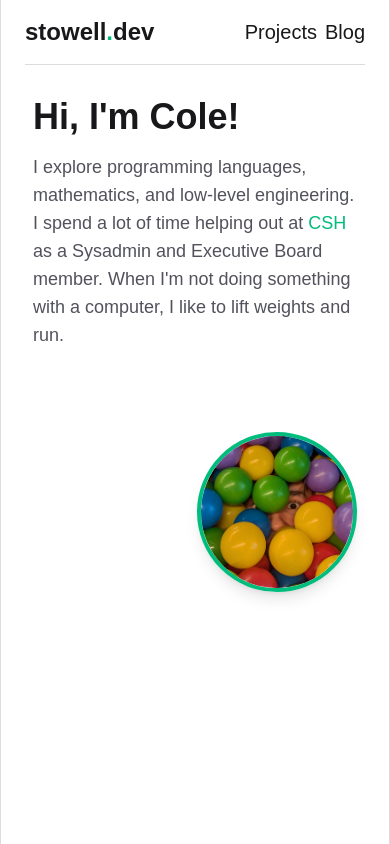
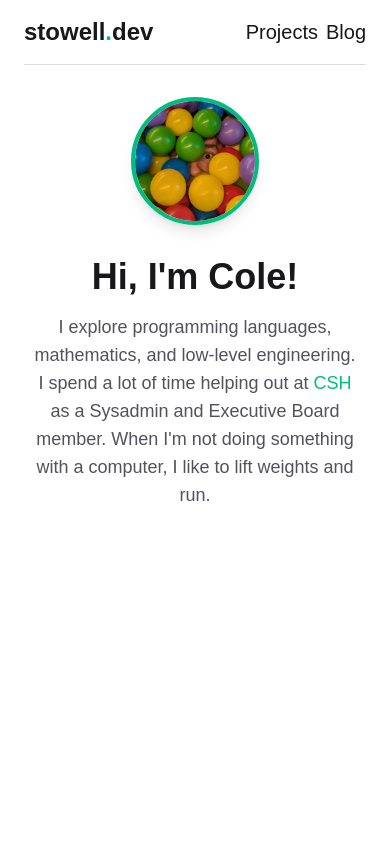
Before and after one commit to costowell/website, a SvelteKit app: page / in a window 390 px wide. Built offline with nearby package versions, Linux system fonts and the light colour scheme; some icons are missing.

Commit message:
fix: home page on mobile

```diff
--- a/src/routes/+layout.svelte
+++ b/src/routes/+layout.svelte
@@ -12,7 +12,7 @@
 </svelte:head>
 
 <div
-	class="mx-auto min-h-screen max-w-3xl border-x border-(--color-text-secondary)/20 bg-(--color-bg-surface) px-6 dark:border-(--color-text-secondary-dark)/20 dark:bg-(--color-bg-surface-dark)"
+	class="mx-auto min-h-screen max-w-3xl border-(--color-text-secondary)/20 bg-(--color-bg-surface) px-6 md:border-x dark:border-(--color-text-secondary-dark)/20 dark:bg-(--color-bg-surface-dark)"
 >
 	<Navbar />
 	<div class="px-2">
--- a/src/routes/+page.svelte
+++ b/src/routes/+page.svelte
@@ -8,15 +8,17 @@
 
 <div class="py-8 md:py-12">
 	<div class="rounded-lg">
-		<div class="flex flex-col items-start justify-between gap-8 md:flex-row">
-			<div class="flex flex-col gap-4">
+		<div
+			class="flex flex-col-reverse items-center justify-between gap-8 md:flex-row md:items-start"
+		>
+			<div class="flex flex-col items-center gap-4 md:items-start">
 				<h1
-					class="text-4xl font-bold text-(--color-text-primary) md:text-5xl dark:text-(--color-text-primary-dark)"
+					class="text-center text-4xl font-bold text-(--color-text-primary) md:text-left md:text-5xl dark:text-(--color-text-primary-dark)"
 				>
 					Hi, I'm Cole!
 				</h1>
 				<p
-					class="max-w-lg text-lg text-(--color-text-secondary) dark:text-(--color-text-secondary-dark)"
+					class="max-w-lg text-center text-lg text-(--color-text-secondary) md:text-left dark:text-(--color-text-secondary-dark)"
 				>
 					I explore programming languages, mathematics, and low-level engineering. I spend a lot of
 					time helping out at <a href="https://csh.rit.edu/">CSH</a> as a Sysadmin and Executive Board
@@ -50,7 +52,7 @@
 			<img
 				src="/images/avatar.png"
 				alt="my face barely visible in a ball pit"
-				class="h-40 w-40 self-end rounded-full border-4 border-(--color-primary) object-cover shadow-lg md:self-start"
+				class="h-32 w-32 rounded-full border-4 border-(--color-primary) object-cover shadow-lg md:h-40 md:w-40"
 			/>
 		</div>
 	</div>
```
